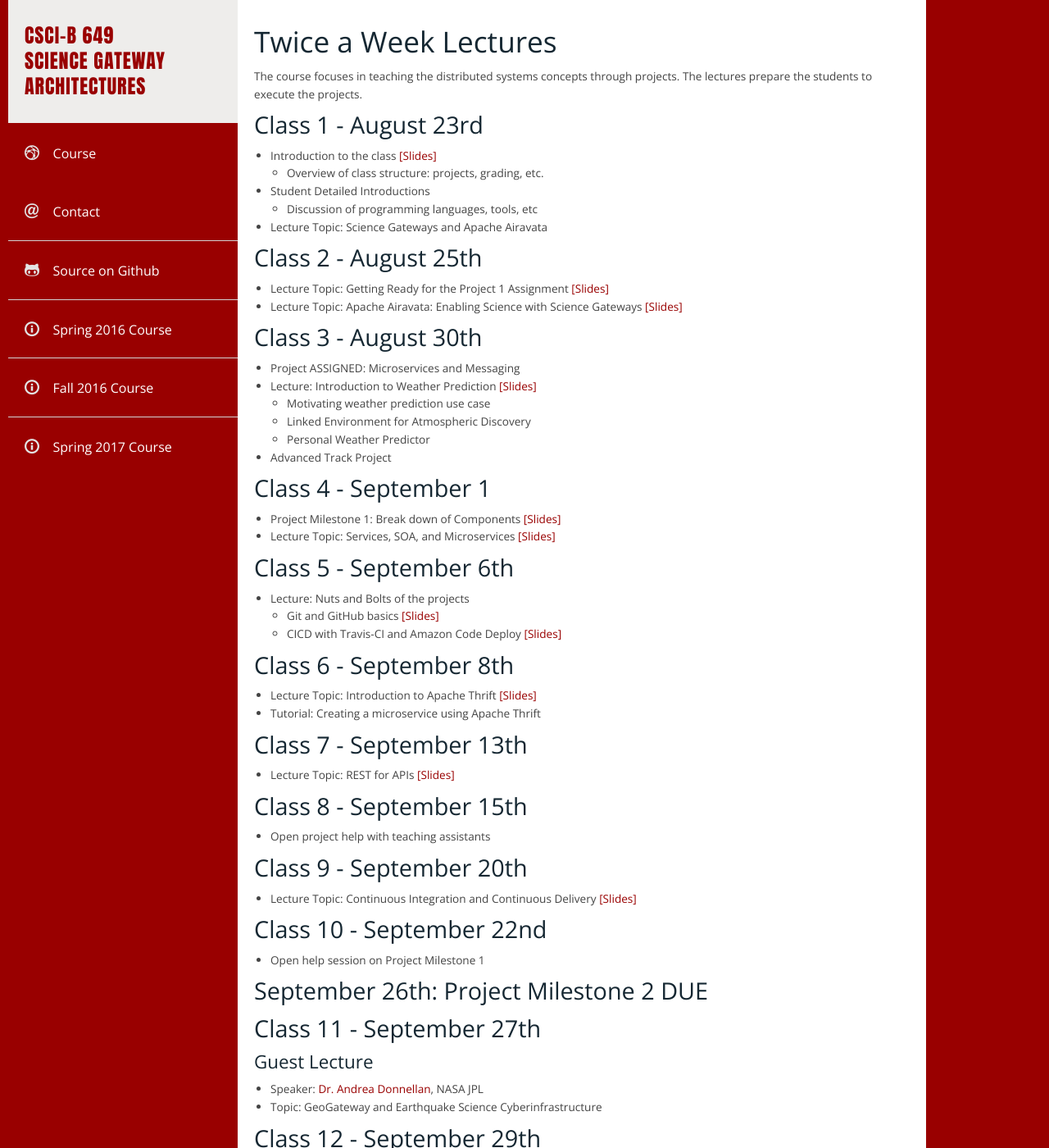
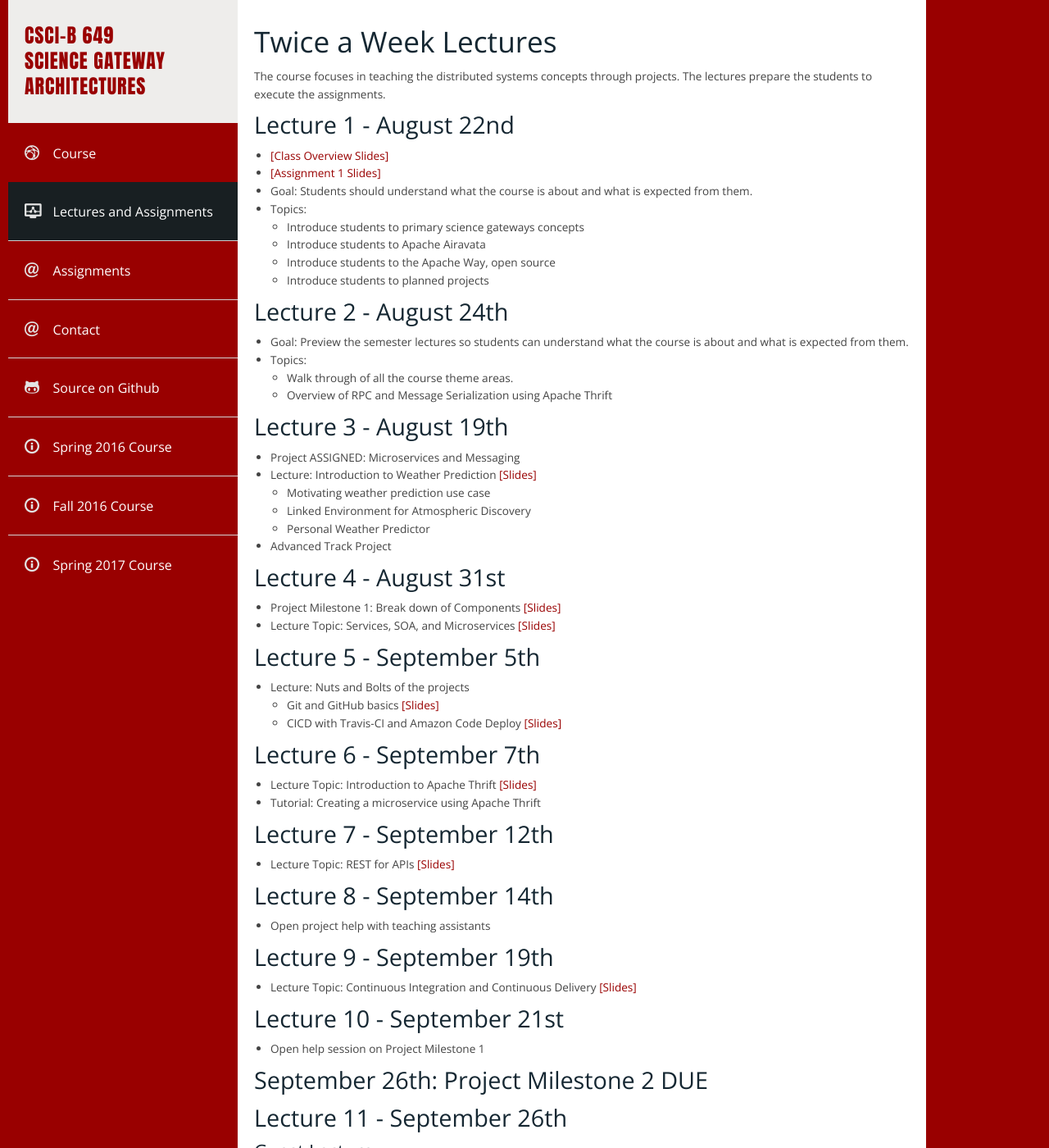
Before and after one commit to airavata-courses/airavata-courses.github.io, a Jekyll site: the page built from lectures.md, in a window 1280 px wide and 1400 px high. Shown: the whole window at 82% size. Built offline with Jekyll 4.4.1, drawn with Linux system fonts in a browser that asks for light colours; our own code applies the rules of GitHub Pages for plain Markdown files; some of the changed text lies outside the part shown.

Commit message:
lecture slides

```diff
--- a/_includes/sidebar.html
+++ b/_includes/sidebar.html
@@ -16,7 +16,7 @@
                         <!--<li><a href="index.html#open-collaboration">Open Collaboration</a></li>-->
                     <!--</ul>-->
                 </li>
-               <!--<li><a href="projects.html"><i class="icon-display_graph"></i>Projects and Lectures</a></li>-->
+               <li><a href="lectures.html"><i class="icon-display_graph"></i>Lectures and Assignments</a></li>
                 <!--<li class="course-menu">-->
                     <!--<a><i class="icon-calendar"></i>Lectures</a>-->
                     <!--<ul class="chevron">-->
@@ -51,6 +51,7 @@
                         <!--<li><a href="lectures.html#class-29-&#45;&#45;december-8th">Class 29</a></li>-->
                     <!--</ul>-->
                 <!--</li>-->
+                <li><a href="assignments.html"><i class="icon-at"></i>Assignments</a></li>
                 <li><a href="contact.html"><i class="icon-at"></i>Contact</a></li>
                 <li><a href="https://github.com/airavata-courses" target="_blank"><i class="
     icon-git"></i>Source on Github</a></li>
--- a/lectures.md
+++ b/lectures.md
@@ -4,20 +4,25 @@ layout: default
 
 ## Twice a Week Lectures
 
-The course focuses in teaching the distributed systems concepts through projects. The lectures prepare the students to execute the projects.
+The course focuses in teaching the distributed systems concepts through projects. The lectures prepare the students to execute the assignments.
 
-###  Class 1 - August 23rd
-* Introduction to the class [[Slides]]({{ site.url }}fall2016/slides/B649-SGA-Overview-Fall2016.pdf)
-    * Overview of class structure: projects, grading, etc.
-* Student Detailed Introductions
-    * Discussion of programming languages, tools, etc
-* Lecture Topic: Science Gateways and Apache Airavata
+###  Lecture 1 - August 22nd
+* [[Class Overview Slides]]({{ site.url }}slides/SOIC-B649-Fall2017-Overview.pdf)
+* [[Assignment 1 Slides]]({{ site.url }}slides/SICE-Fall17-B649-Assignment-1.pdf)
+* Goal: Students should understand what the course is about and what is expected from them.
+* Topics:
+    * Introduce students to primary science gateways concepts
+    * Introduce students to Apache Airavata
+    * Introduce students to the Apache Way, open source
+    * Introduce students to planned projects
 
-###  Class 2 - August 25th
-* Lecture Topic: Getting Ready for the Project 1 Assignment [[Slides]]({{ site.url }}fall2016/slides/CS649-Project1-Assignment.pdf)
-* Lecture Topic: Apache Airavata: Enabling Science with Science Gateways [[Slides]]({{ site.url }}fall2016/slides/CS649-ScienceGateways-and-Science.pdf)
+###  Lecture 2 - August 24th
+* Goal: Preview the semester lectures so students can understand what the course is about and what is expected from them.
+* Topics:
+    * Walk through of all the course theme areas.
+    * Overview of RPC and Message Serialization using Apache Thrift
 
-###  Class 3 - August 30th
+###  Lecture 3 - August 19th
 * Project ASSIGNED: Microservices and Messaging
 * Lecture: Introduction to Weather Prediction [[Slides]]({{ site.url }}fall2016/slides/B649-Weather-Forecasting-Project-Overview.pdf)
     * Motivating weather prediction use case
@@ -25,111 +30,111 @@ The course focuses in teaching the distributed systems concepts through projects
     * Personal Weather Predictor
 * Advanced Track Project
 
-###  Class 4 - September 1
+###  Lecture 4 - August 31st
 * Project Milestone 1: Break down of Components [[Slides]]({{ site.url }}fall2016/slides/B649-Project-Milestone-1.pdf)
 * Lecture Topic: Services, SOA, and Microservices [[Slides]]({{ site.url }}fall2016/slides/CS649-MicroServices.pdf)
 
-###  Class 5 - September 6th
+###  Lecture 5 - September 5th
 * Lecture: Nuts and Bolts of the projects
     * Git and GitHub basics [[Slides]]({{ site.url }}fall2016/slides/CS649-Git-Overview.pdf)
     * CICD with Travis-CI and Amazon Code Deploy [[Slides]]({{ site.url }}fall2016/slides/CS649-CICD-Intro.pdf )
 
-###  Class 6 - September  8th
+###  Lecture 6 - September  7th
 * Lecture Topic: Introduction to Apache Thrift [[Slides]]({{ site.url }}fall2016/slides/B649-Thrift-Introduction-Tutorial.pdf)
 * Tutorial: Creating a microservice using Apache Thrift
 
-###  Class 7 - September  13th
+###  Lecture 7 - September  12th
 * Lecture Topic: REST for APIs [[Slides]]({{ site.url }}fall2016/slides/CS649-REST.pdf)
 
-###  Class 8 - September  15th
+###  Lecture 8 - September  14th
 * Open project help with teaching assistants
 
-###  Class 9 - September  20th
+###  Lecture 9 - September  19th
 * Lecture Topic: Continuous Integration and Continuous Delivery [[Slides]]({{ site.url }}fall2016/slides/CS649-CICD.pdf)
 
-###  Class 10 - September  22nd
+###  Lecture 10 - September  21st
 * Open help session on Project Milestone 1
 
 ### September 26th: Project Milestone 2 DUE
 
-###  Class 11 - September  27th
+###  Lecture 11 - September  26th
 
 #### Guest Lecture
 * Speaker: [Dr. Andrea Donnellan](https://science.jpl.nasa.gov/people/Donnellan/){:target="_blank"}, NASA JPL
 * Topic: GeoGateway and Earthquake Science Cyberinfrastructure
 
-###  Class 12 - September  29th
+###  Lecture 12 - September  28th
 
 #### Guest Lecture
 * Dr. Sudhakar Pamidighantam
 * Topic: The Science and Engineering Grid [SEAGrid](https://seagrid.org/){:target="_blank"} Science Gateway
 * Project Milestone 2 ASSIGNED
 
-###  Class 13 - October 4th
+###  Lecture 13 - October 3rd
 * Lecture Topic: Authentication and Authorization with OAuth2 and OpenID Connect [[Slides]]({{ site.url }}fall2016/slides/CS649-OAuth2.pdf)
 
-###  Class 14 - October 6th
+###  Lecture 14 - October 5th
 * Lecture Topic: Authentication and Authorization with OAuth2 and OpenID Connect, Part 2 [[Slides]]({{ site.url }}fall2016/slides/CS649-OAuth2-PM2.pdf)
 * Lecture Topic: Capacity Testing [[Slides]]({{ site.url }}fall2016/slides/CSB649-Miroservice-Testing.pdf)
 
-###  Class 15 - October 11th
+###  Lecture 15 - October 10th
 * Lecture Topic: Containerization and Docker [[Slides]]({{ site.url }}fall2016/slides/CS649-Containers-Part1.pdf)
 
-###  Class 16 - October 13th
+###  Lecture 16 - October 12th
 * Lecture Topic: Containerizatoin and Docker, Part 2 [[Slides]]({{ site.url }}fall2016/slides/CS649-Containers-Part2.pdf)
 
-###  Class 17 - October 18th
+###  Lecture 15 - October 17th
 
 #### Midterm Demos
 * Project Midterm Demos and Presentations
 
-###  Class 18 - October 20th
+###  Lecture 16 - October 18th
 
 #### Midterm Demos
 * Project Milestone 2 DUE
 * Project Milestone 3 ASSIGNED
 * Project Midterm Demos and Presentations
 
-###  Class 19 - October 25th
+###  Lecture 17 - October 24th
 * Project Midterm Demos and Presentations
 
-###  Class 20 - October 27th
+###  Lecture 18 - October 26th
 * Lecture Topic: Apache Zookeeper and Distributed Systems [[Slides]]({{ site.url }}fall2016/slides/CS649-DistributedComputingScienceGateways.pdf)
 
-###  Class 21 - November 1st
+###  Lecture 19 - October 31st
 * Lecture Topic: IU's Jetstream and OpenStack
 
-###  Class 22 - November 3rd
+###  Lecture 20 - November 2nd
 * Open help session for Project Milestone 3
 
-###  Class 23 - November 8th
+###  Lecture 21 - November 7th
 * Lecture Topic: Apache Mesos
 
-###  Class 24 - November 10th
+###  Lecture 22 - November 9th
 * Lecture Topic: Messaging and Microservices [[Slides]]({{ site.url }}fall2016/slides/CS649-MessagingAndMicroservices.pdf)
 
-###  Class 25 - November 15th
+###  Lecture 23 - November 14th
 * Lecture Topic: DevSecOps and Microservice Security [[Slides]]({{ site.url }}fall2016/slides/DevSecOps-microservicesDevOps.pdf)
 
-###  Class 26 - November 17th
+###  Lecture 24 - November 16th
 * Project Milestone 3 DUE
 * Project Milestone 4 ASSIGNED
 * Open help session for Project Milestone 3
 
-### Thanksgiving Break - November 20th to 27th
+### Thanksgiving Break - November 19th to 26th
 
-###  Class 27 - November 29th
+###  Lecture 27 - November 29th
 * Lecture Topic: Science Gateways and Clusters [[Slides]]({{ site.url }}fall2016/slides/CS649-ClusterScheduling.pdf)
 
-###  Class 28 - December 1st
+###  Lecture 28 - December 1st
 Lecture Topic: Amazon and Atmospheric sciences; Advanced Gateway Topics
 
-###  Class 29 - December 6th
+###  Lecture 29 - December 6th
 
 #### Final Demos
 * Final presentations and demos
 
-###  Class 30 - December 8th
+###  Lecture 30 - December 8th
 
 #### Final Demos
 * Project Milestone 4 DUE
```
Also changed, not shown: assignments.md (+4 -1 lines), projects.md (deleted, +0 -41 lines).
